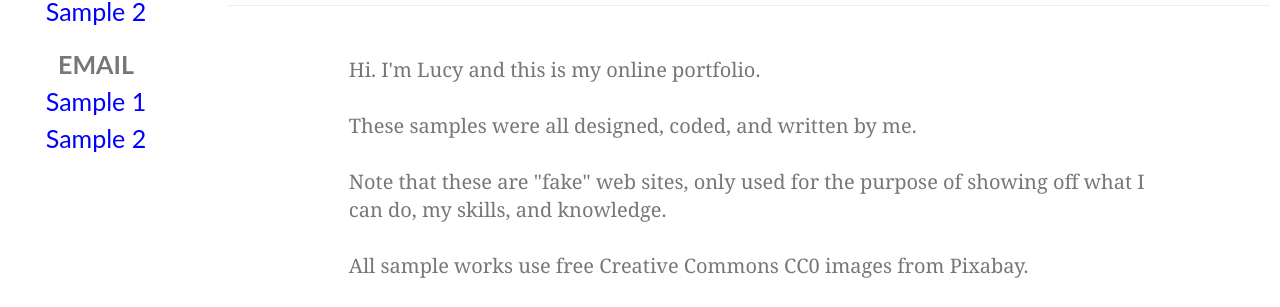
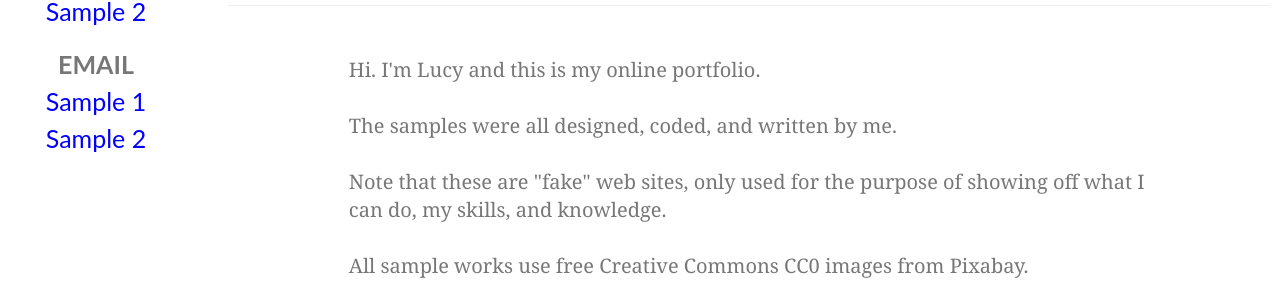
Before and after one commit to nuumu/nuumu.github.io, a Jekyll site: the page built from index.html, in a window 1280 px wide. Shown: the part 166-473 px from the top of the page. Built offline with Jekyll 4.4.1, drawn with Linux system fonts in a browser that asks for light colours.

Commit message:
Update index.html

```diff
--- a/index.html
+++ b/index.html
@@ -14,7 +14,7 @@ if( screen.width <= 480 ) {
 
 <section class="contentbox">
     <p class="serif">Hi. I'm Lucy and this is my online portfolio.<br><br></p>
-    <p class="serif">These samples were all designed, coded, and written by me.<br><br></p>
+    <p class="serif">The samples were all designed, coded, and written by me.<br><br></p>
     <p class="serif">Note that these are "fake" web sites, only used for the purpose of showing off what I can do, my skills, and knowledge.<br><br></p>
     <p class="serif">All sample works use free Creative Commons CC0 images from Pixabay.<br><br></p>
     <p><a href="/m-index.html">[Mobile version]</a></p>
```
